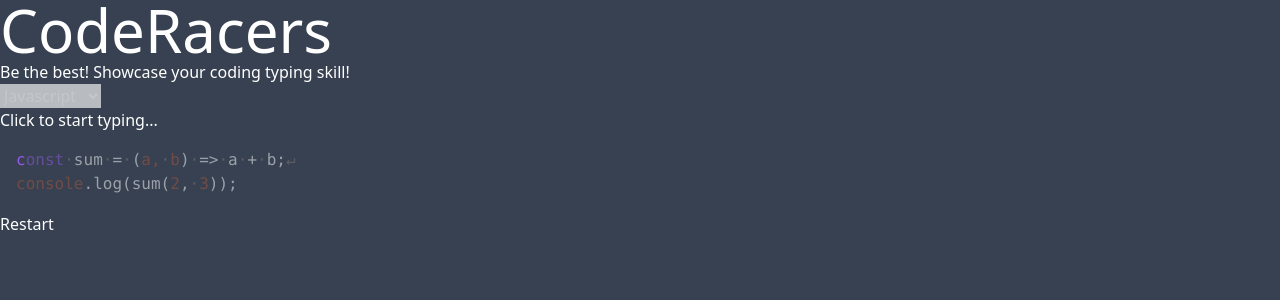
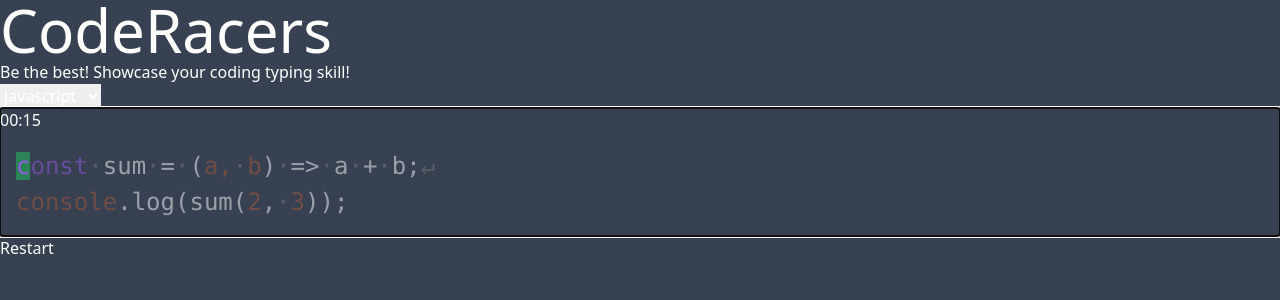
Before and after one commit to rainerregan/coderacers, a React (Vite) app: page / in a window 1280 px wide. Shown: the top 300 px of the page. Built offline with nearby package versions, Linux system fonts and the light colour scheme.

Commit message:
feat: Auto focus

```diff
--- a/src/App.tsx
+++ b/src/App.tsx
@@ -39,7 +39,6 @@ function App() {
           }))}
           onChange={handleLanguageChange}
           defaultValue={selectedLanguage}
-          disabled
         />
       </div>
 
--- a/src/components/Typeracer.tsx
+++ b/src/components/Typeracer.tsx
@@ -27,6 +27,8 @@ const TypeRacer: React.FC<TypeRacerProps> = ({
   language,
   onTestComplete
 }) => {
+  const typingRef = useRef<HTMLDivElement>(null);
+
   const [typed, setTyped] = useState('');
   const [isCompleted, setIsCompleted] = useState(false);
   const [focused, setFocused] = useState(false);
@@ -239,24 +241,26 @@ const TypeRacer: React.FC<TypeRacerProps> = ({
   }, [codeSnippet]);
 
   useEffect(() => {
+    typingRef.current?.focus();
     return () => stopTimer();
   }, []);
 
   return (
     <div
+      ref={typingRef}
       className="w-full bg-[#282c34] p-4 rounded-md relative overflow-clip"
       tabIndex={0}
       onKeyDown={handleTyping}
       onFocus={() => setFocused(true)}
       onBlur={() => setFocused(false)}
     >
-      {!focused && !isCompleted && (
+      {/* {!focused && !isCompleted && (
         <div className='absolute top-0 left-0 w-full h-full flex items-center justify-center z-10 bg-gray-800/20 backdrop-blur-sm'>
           Click to start typing...
         </div>
-      )}
+      )} */}
 
-      {started && (
+      {true && (
         <div className="absolute top-0 right-0 px-2 py-1 z-20 bg-gray-600 rounded-bl-lg text-sm">
           {Math.floor(timer / 60).toString().padStart(2, '0')}:
           {(timer % 60).toString().padStart(2, '0')}
@@ -268,6 +272,7 @@ const TypeRacer: React.FC<TypeRacerProps> = ({
         style={atelierCaveDark}
         customStyle={{
           backgroundColor: 'transparent',
+          fontSize: '1.5rem',
           padding: '1rem',
           borderRadius: '0.5rem',
           overflow: 'auto',
```
